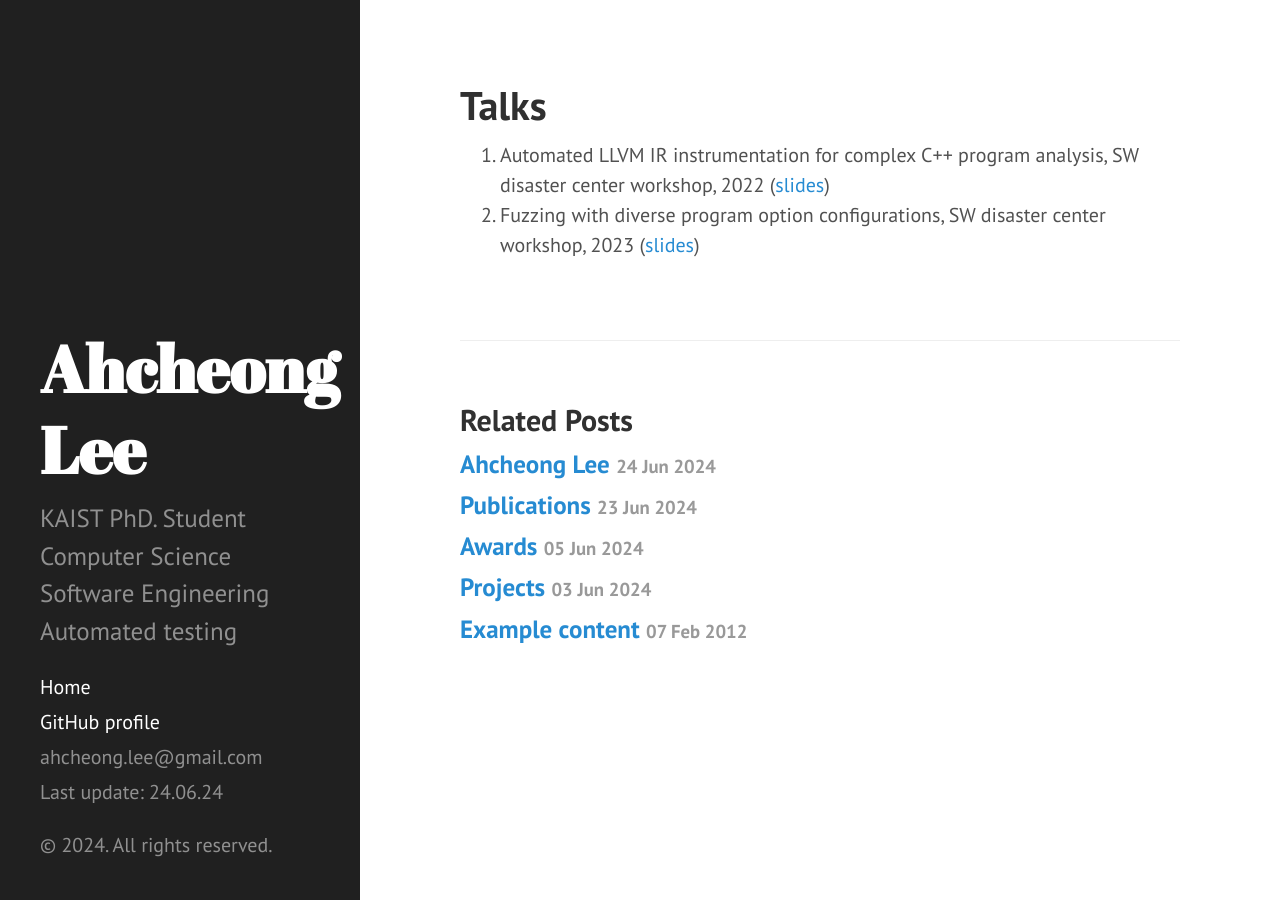
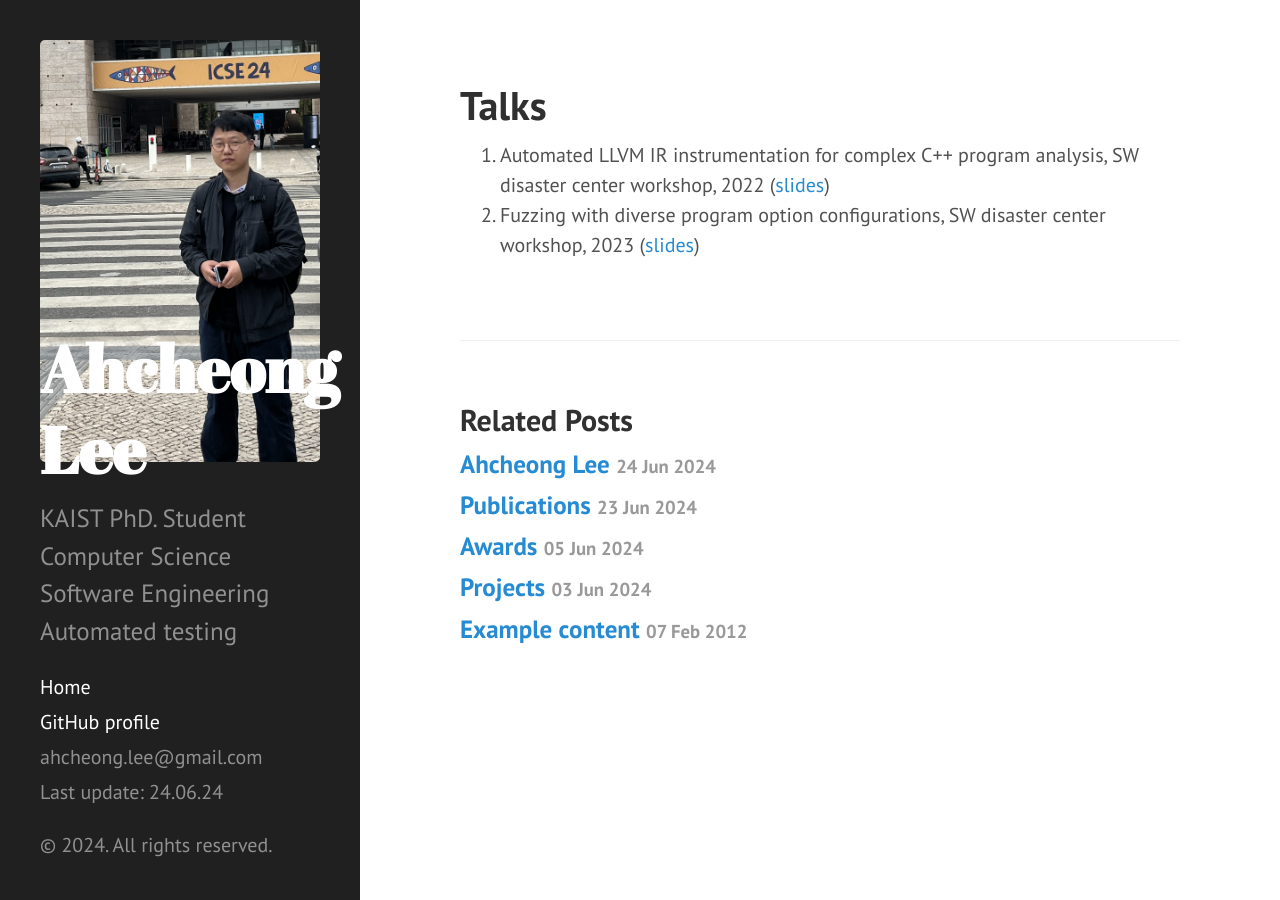
Before and after one commit to ahcheongL/ahcheongl.github.io, a Jekyll site: the page built from _posts/2024-06-04-talks.md, in a window 1280 px wide. Built offline with Jekyll 4.4.1, drawn with Linux system fonts in a browser that asks for light colours.

Commit message:
Restrcture, profile image

```diff
--- a/_includes/head.html
+++ b/_includes/head.html
@@ -22,8 +22,8 @@
 
   <!-- Icons -->
   <link rel="apple-touch-icon-precomposed" sizes="144x144"
-    href="{{ site.baseurl }}public/apple-touch-icon-144-precomposed.png">
-  <link rel="shortcut icon" href="{{ site.baseurl }}public/favicon.ico">
+    href="{{ site.baseurl }}public/img/apple-touch-icon-144-precomposed.png">
+  <link rel="shortcut icon" href="{{ site.baseurl }}public/img/favicon.ico">
 
   <!-- RSS -->
   <link rel="alternate" type="application/rss+xml" title="RSS" href="/atom.xml">
--- a/_includes/sidebar.html
+++ b/_includes/sidebar.html
@@ -1,4 +1,6 @@
 <div class="sidebar">
+  <img src="{{ site.baseurl }}public/img/ahcheongl.jpg" alt="ahcheongl" class="sidebar-img">
+
   <div class="container sidebar-sticky">
     <div class="sidebar-about">
       <h1>
--- a/_posts/2024-06-04-talks.md
+++ b/_posts/2024-06-04-talks.md
@@ -3,5 +3,5 @@ layout: post
 title: Talks
 ---
 
-1. Automated LLVM IR instrumentation for complex C++ program analysis, SW disaster center workshop, 2022 ([slides](https://ahcheongl.github.io/public/2022_LLVM_C++.pdf))
-1. Fuzzing with diverse program option configurations, SW disaster center workshop, 2023 ([slides](ttps://ahcheongl.github.io/public/2023_program_option_fuzzing.pdf))
+1. Automated LLVM IR instrumentation for complex C++ program analysis, SW disaster center workshop, 2022 ([slides](https://ahcheongl.github.io/public/pdfs/2022_LLVM_C++.pdf))
+1. Fuzzing with diverse program option configurations, SW disaster center workshop, 2023 ([slides](ttps://ahcheongl.github.io/public/pdfs/2023_program_option_fuzzing.pdf))
--- a/public/css/hyde.css
+++ b/public/css/hyde.css
@@ -34,11 +34,13 @@
 html {
   font-family: "PT Sans", Helvetica, Arial, sans-serif;
 }
+
 @media (min-width: 48em) {
   html {
     font-size: 16px;
   }
 }
+
 @media (min-width: 58em) {
   html {
     font-size: 20px;
@@ -56,9 +58,10 @@ html {
 .sidebar {
   text-align: center;
   padding: 2rem 1rem;
-  color: rgba(255,255,255,.5);
+  color: rgba(255, 255, 255, .5);
   background-color: #202020;
 }
+
 @media (min-width: 48em) {
   .sidebar {
     position: fixed;
@@ -87,16 +90,25 @@ html {
 .sidebar-nav {
   margin-bottom: 1rem;
 }
+
 .sidebar-nav-item {
   display: block;
   line-height: 1.75;
 }
+
 a.sidebar-nav-item:hover,
 a.sidebar-nav-item:focus {
   text-decoration: underline;
 }
+
 .sidebar-nav-item.active {
   font-weight: bold;
+}
+
+.sidebar-img {
+  display: block;
+  margin: 0 auto 1rem;
+  width: 14rem;
 }
 
 /* Sticky sidebar
@@ -108,9 +120,9 @@ a.sidebar-nav-item:focus {
 @media (min-width: 48em) {
   .sidebar-sticky {
     position: absolute;
-    right:  1rem;
+    right: 1rem;
     bottom: 1rem;
-    left:   1rem;
+    left: 1rem;
   }
 }
 
@@ -122,7 +134,7 @@ a.sidebar-nav-item:focus {
  */
 
 .content {
-  padding-top:    4rem;
+  padding-top: 4rem;
   padding-bottom: 4rem;
 }
 
@@ -153,6 +165,7 @@ a.sidebar-nav-item:focus {
     left: auto;
     right: 0;
   }
+
   .layout-reverse .content {
     margin-left: 2rem;
     margin-right: 20rem;
@@ -181,6 +194,7 @@ a.sidebar-nav-item:focus {
 .theme-base-08 .sidebar {
   background-color: #ac4142;
 }
+
 .theme-base-08 .content a,
 .theme-base-08 .related-posts li a:hover {
   color: #ac4142;
@@ -190,6 +204,7 @@ a.sidebar-nav-item:focus {
 .theme-base-09 .sidebar {
   background-color: #d28445;
 }
+
 .theme-base-09 .content a,
 .theme-base-09 .related-posts li a:hover {
   color: #d28445;
@@ -199,6 +214,7 @@ a.sidebar-nav-item:focus {
 .theme-base-0a .sidebar {
   background-color: #f4bf75;
 }
+
 .theme-base-0a .content a,
 .theme-base-0a .related-posts li a:hover {
   color: #f4bf75;
@@ -208,6 +224,7 @@ a.sidebar-nav-item:focus {
 .theme-base-0b .sidebar {
   background-color: #90a959;
 }
+
 .theme-base-0b .content a,
 .theme-base-0b .related-posts li a:hover {
   color: #90a959;
@@ -217,6 +234,7 @@ a.sidebar-nav-item:focus {
 .theme-base-0c .sidebar {
   background-color: #75b5aa;
 }
+
 .theme-base-0c .content a,
 .theme-base-0c .related-posts li a:hover {
   color: #75b5aa;
@@ -226,6 +244,7 @@ a.sidebar-nav-item:focus {
 .theme-base-0d .sidebar {
   background-color: #6a9fb5;
 }
+
 .theme-base-0d .content a,
 .theme-base-0d .related-posts li a:hover {
   color: #6a9fb5;
@@ -235,6 +254,7 @@ a.sidebar-nav-item:focus {
 .theme-base-0e .sidebar {
   background-color: #aa759f;
 }
+
 .theme-base-0e .content a,
 .theme-base-0e .related-posts li a:hover {
   color: #aa759f;
@@ -244,6 +264,7 @@ a.sidebar-nav-item:focus {
 .theme-base-0f .sidebar {
   background-color: #8f5536;
 }
+
 .theme-base-0f .content a,
 .theme-base-0f .related-posts li a:hover {
   color: #8f5536;
```
Also changed, not shown: _posts/2024-06-23-publications.md (+1 -1 lines), public/github.svg (deleted), public/img/ahcheongl.jpg (added), public/img/apple-touch-icon-144-precomposed.png (renamed from public/apple-touch-icon-144-precomposed.png), public/img/favicon.ico (renamed from public/favicon.ico), 8 other files.
